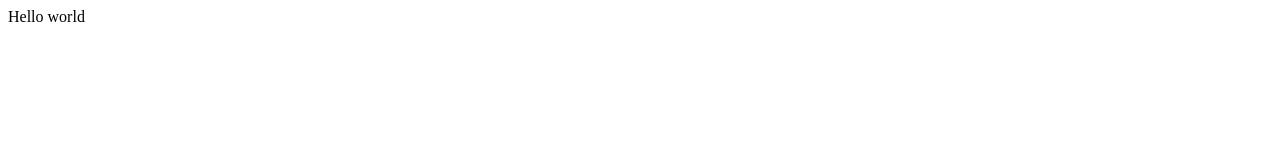
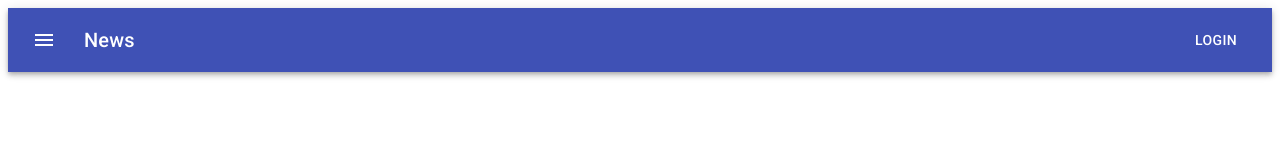
Before and after one commit to egsgomes/youtube-search, a React app: page / in a window 1280 px wide. Built offline with nearby package versions, Linux system fonts and the light colour scheme.

Commit message:
atualização

```diff
--- a/package.json
+++ b/package.json
@@ -26,6 +26,7 @@
     "webpack-dev-server": "^3.11.0"
   },
   "dependencies": {
+    "@material-ui/icons": "^4.9.1",
     "react": "^16.14.0",
     "react-dom": "^16.14.0"
   }
--- /dev/null
+++ b/src/components/appBar/index.js
@@ -0,0 +1,40 @@
+import React from 'react';
+import { makeStyles } from '@material-ui/core/styles';
+import AppBar from '@material-ui/core/AppBar';
+import Toolbar from '@material-ui/core/Toolbar';
+import Typography from '@material-ui/core/Typography';
+import Button from '@material-ui/core/Button';
+import IconButton from '@material-ui/core/IconButton';
+import MenuIcon from '@material-ui/icons/Menu';
+
+const useStyles = makeStyles((theme) => ({
+  root: {
+    flexGrow: 1,
+  },
+  menuButton: {
+    marginRight: theme.spacing(2),
+  },
+  title: {
+    flexGrow: 1,
+  },
+}));
+
+export default function ButtonAppBar() {
+  const classes = useStyles();
+
+  return (
+    <div className={classes.root}>
+      <AppBar position="static">
+        <Toolbar>
+          <IconButton edge="start" className={classes.menuButton} color="inherit" aria-label="menu">
+            <MenuIcon />
+          </IconButton>
+          <Typography variant="h6" className={classes.title}>
+            News
+          </Typography>
+          <Button color="inherit">Login</Button>
+        </Toolbar>
+      </AppBar>
+    </div>
+  );
+}
--- a/src/index.html
+++ b/src/index.html
@@ -4,6 +4,7 @@
         <meta charset="utf-8" />
         <meta name="viewport" content="width=device-width, initial-scaqle=1.0"/>
         <meta http-equiv="X-UA-Compatible" content="ie=edge"/>
+        <link rel="stylesheet" href="https://fonts.googleapis.com/css?family=Roboto:300,400,500,700&display=swap" />
         <title>Youtube Search</title>
     </head>
     <body>
--- a/src/index.js
+++ b/src/index.js
@@ -1,4 +1,5 @@
 import React from 'react'
 import ReactDOM from 'react-dom'
+import Home from './pages/home'
 
-ReactDOM.render(<div>Hello world</div>, document.getElementById('root'))
+ReactDOM.render(<Home />, document.getElementById('root'))
--- /dev/null
+++ b/src/pages/home/index.js
@@ -0,0 +1,11 @@
+import React from 'react'
+
+import AppBar from '../../components/appBar'
+
+export default function Home() {
+    return (
+        <div>
+            <AppBar />
+        </div>
+    )
+}
```
Also changed, not shown: 1 other file.
